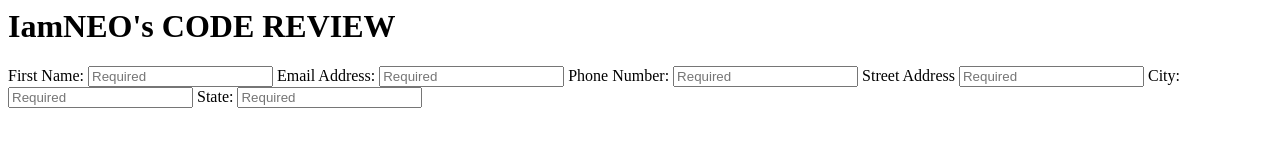
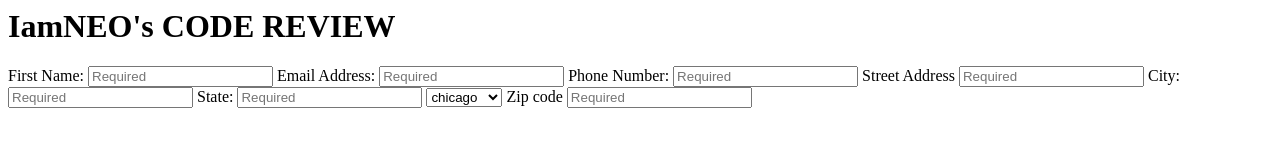
Before and after one commit to iamneo-production/fdfbfbdecf305541718bbaaaabbcbbfefone, a website: page public/index.html in a window 1280 px wide. Drawn offline with Linux system fonts and the light colour scheme.

Commit message:
Backup Commit

```diff
--- a/public/index.html
+++ b/public/index.html
@@ -16,8 +16,9 @@
         <input type="city" id="City" name="user_City" placeholder="Required" required>
         <label for="state">State:</label>
         <input type="state" id="State" name="user_state" placeholder="Required" required>
-
-
+        <select><option>chicago</option><option>new york</option></select>
+        <label for="zip code">Zip code</label>
+        <input type="state" id="zip code" name="user_zip code" placeholder="Required" required>
     </form>
     </body>
 </html>
```
